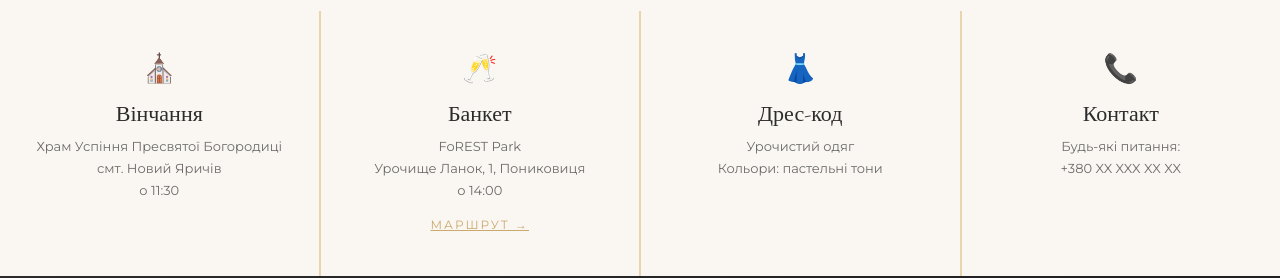
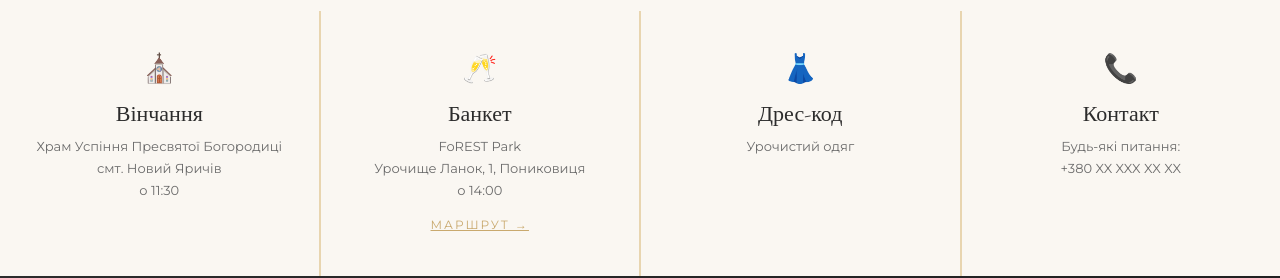
Before and after one commit to OleksandrDzindziura/wedding, a React (Vite) app: page / in a window 1280 px wide. Shown: the part 2380-2658 px from the top of the page. Built offline with nearby package versions, Linux system fonts and the light colour scheme.

Commit message:
color change

```diff
--- a/src/App.jsx
+++ b/src/App.jsx
@@ -222,7 +222,7 @@ export default function App() {
         <div className="detail-card">
           <div className="detail-icon">👗</div>
           <h3>Дрес-код</h3>
-          <p>Урочистий одяг<br />Кольори: пастельні тони</p>
+          <p>Урочистий одяг</p>
         </div>
         <div className="detail-card">
           <div className="detail-icon">📞</div>
```
